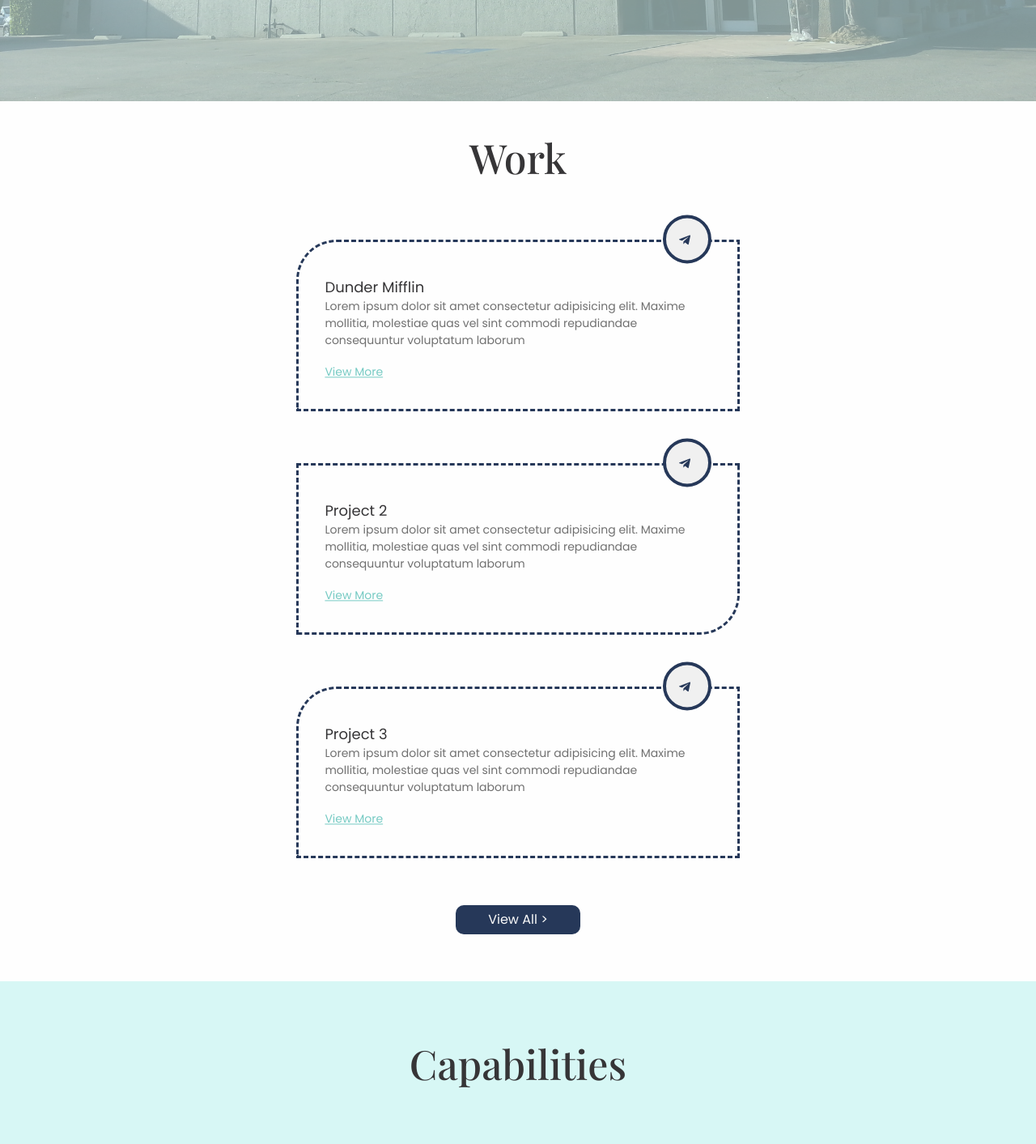
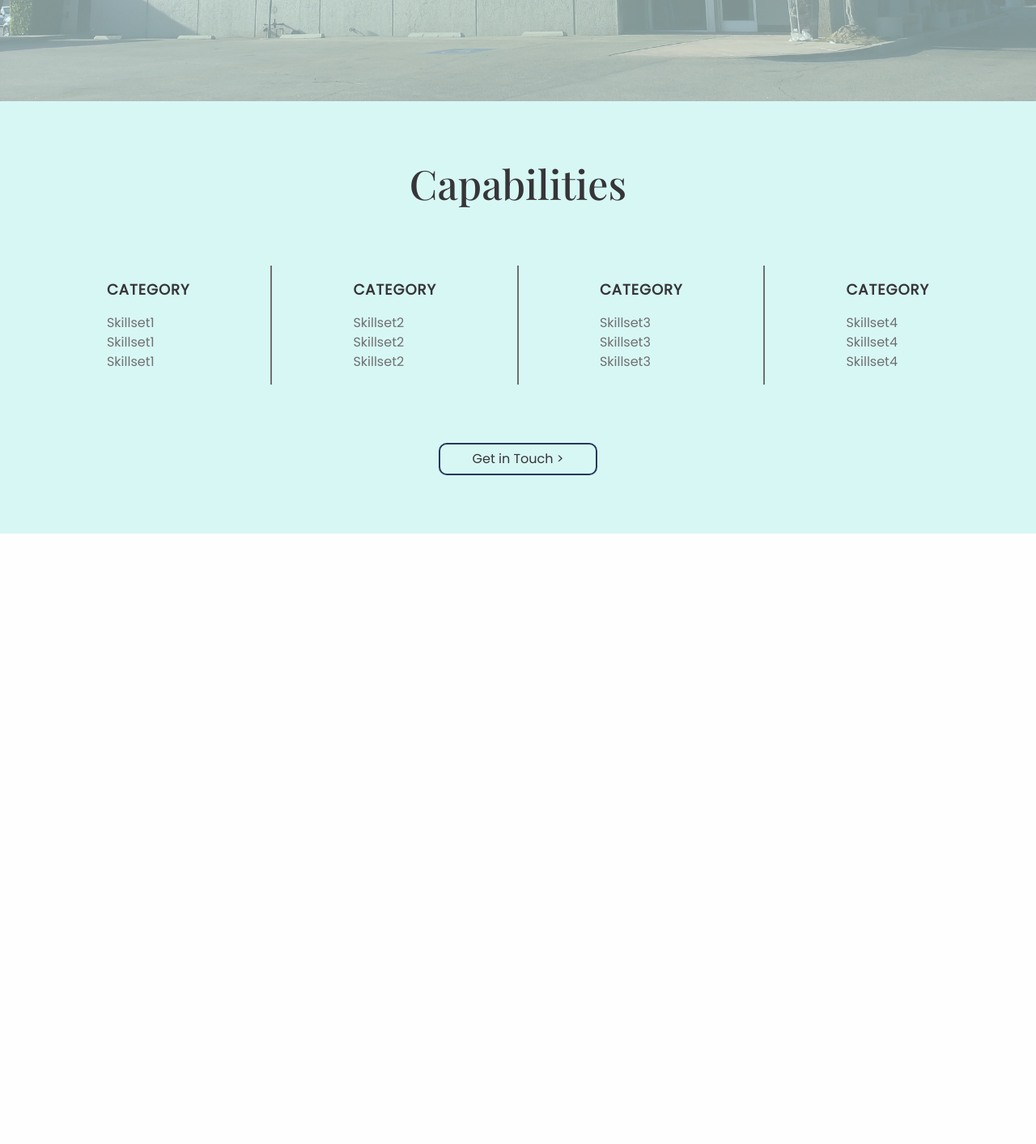
Before and after one commit to Kai-Chase/personal-website, a Next.js app: page / in a window 1280 px wide. Shown: the part 720-2133 px from the top of the page at 81% size. After the commit the page ends 1379 px from the top, so only its background shows below. Built offline with nearby package versions, Linux system fonts and the light colour scheme.

Commit message:
remove unneeded components in home page

```diff
--- a/Components/HomePage.js
+++ b/Components/HomePage.js
@@ -19,40 +19,12 @@ const HomePage = ({ currentTheme }) => {
                     className={styles.cta1}
                     style={{ backgroundColor: currentTheme.accent, color: currentTheme.contrastText, boxShadow: currentTheme.boxShadow }}>{ctaTexts.contactCTA}</Link>
             </div>
-            <div className={styles.homeWorkSection} id="work">
-                <h1 className={styles.workheading} data-aos="fade-up">{headings.workHomePage}</h1>
-                {
-                    projects.slice(0, 3).map((project, key) => {
-                        return (
-                            <div key={key} data-aos="fade-up">
-                                <HomeProject currentTheme={currentTheme} project={project} id={key} />
-                            </div>
-                        )
-                    })
-                }
-                <div style={{ textAlign: 'center', paddingBottom: '2rem' }}><Link
-                    href="/work"
-                    className={styles.cta3}
-                    style={{ backgroundColor: currentTheme.accent, color: currentTheme.contrastText }}>{ctaTexts.workCTA} <span>&gt;</span></Link></div>
-            </div>
+
             <div id="skills" className={styles.homeSkillSection} style={{ backgroundColor: currentTheme.secondary }}>
                 <Skills currentTheme={currentTheme} />
             </div>
             <div>
-                {
-                    userinfo.education.visible ? <Education currentTheme={currentTheme} /> : null
-                }
-            </div>
-            <div id="about" className={styles.homeAboutSection} style={{ backgroundColor: currentTheme.secondary }}>
-                <h1 className={styles.workheading} data-aos="fade-up">{headings.about}</h1>
-                <p className={styles.aboutText} style={{ color: currentTheme.subtext }} data-aos="fade-up">{userinfo.about.content}</p>
-                <div data-aos="fade-up" style={{ textAlign: 'center', padding: '1rem 0', margin: '1rem 0', position: 'relative', display: 'flex', color: currentTheme.subtext }}>
-                    <Link
-                        href={userinfo.about.resume}
-                        target="_blank"
-                        className={styles.cta4}
-                        style={{ background: 'transparent', border: `2px solid ${currentTheme.subtext}`, display: 'flex', alignItems: 'center' }}>{ctaTexts.resumeCTA}&nbsp;&nbsp;&nbsp;&nbsp;<FontAwesomeIcon width="15px" height="15px" icon={faExternalLinkAlt} /></Link>
-                </div>
+                {/** Add testimonials here */}
             </div>
         </div>
     );
```
